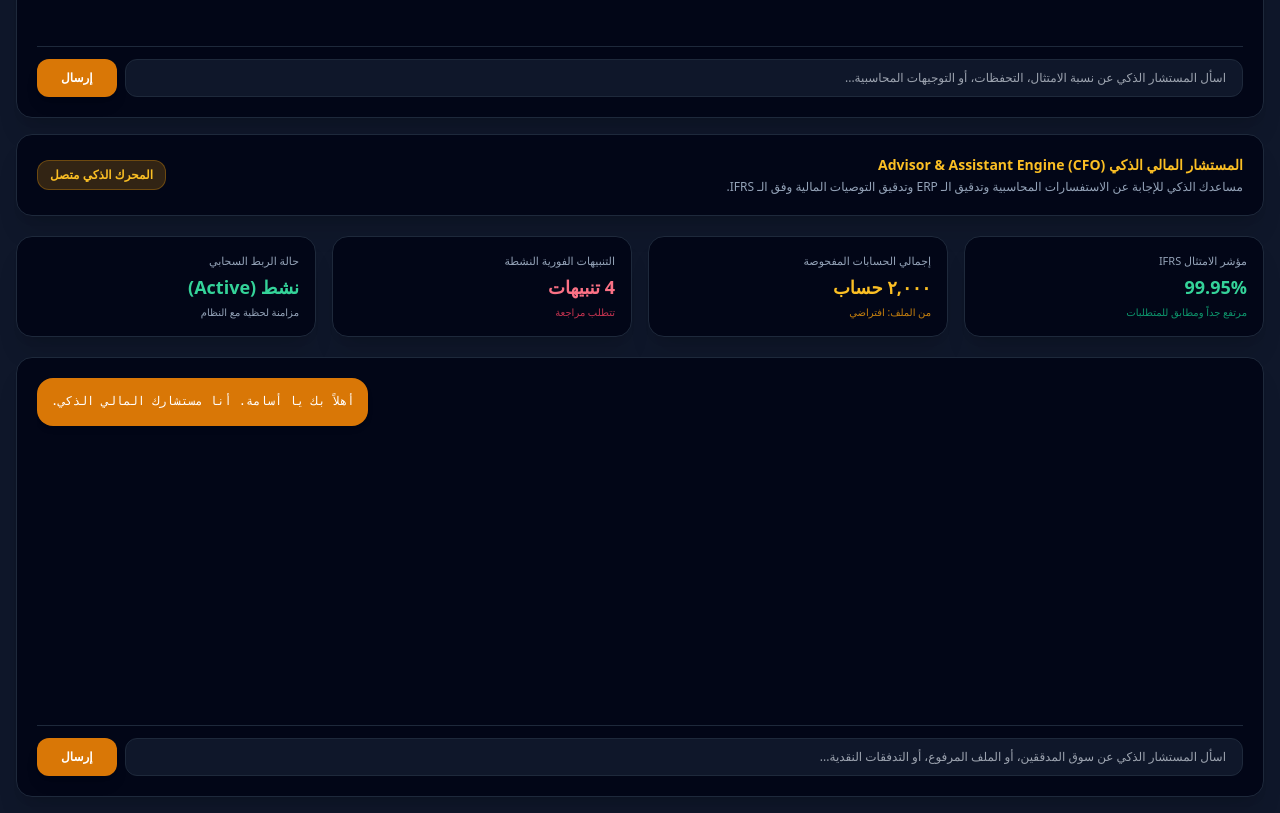
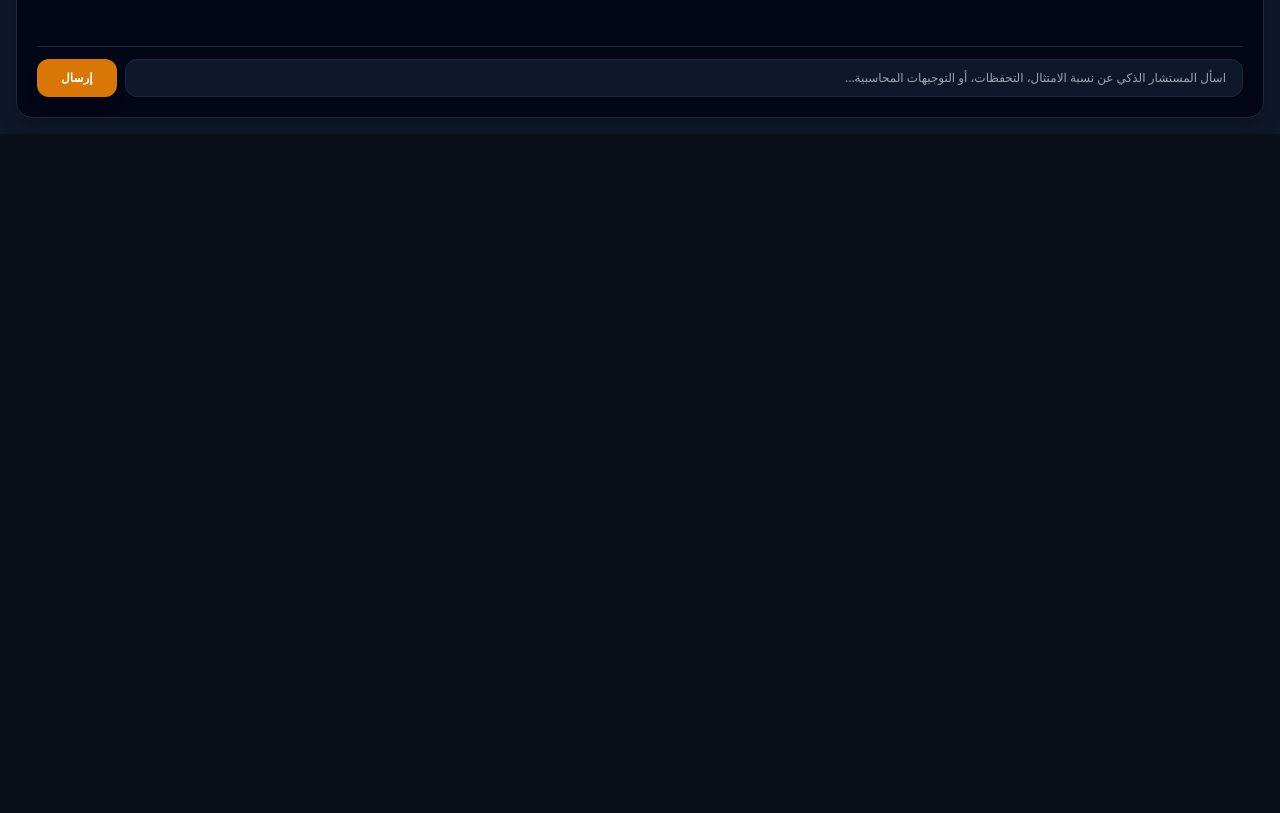
Before and after one commit to osamaabmasoodi-create/SAEIS, a React (Vite) app in the folder client/: page / in a window 1280 px wide. Shown: the part 920-1733 px from the top of the page. After the commit the page ends 1054 px from the top, so only its background shows below. Built offline with nearby package versions, Linux system fonts and the light colour scheme.

Commit message:
fix: remove duplicate cfo advisor view and clean up App.tsx

```diff
--- a/client/src/App.tsx
+++ b/client/src/App.tsx
@@ -302,33 +302,6 @@ export default function App() {
     }, 500);
   };
 
-  const handleSendChat = (e: React.FormEvent) => {
-    e.preventDefault();
-    if (!chatMessage.trim()) return;
-    const userText = chatMessage;
-    setChatHistory(prev => [...prev, { sender: 'user', text: userText }]);
-    setChatMessage('');
-    setTimeout(() => {
-      let aiReply = '';
-      const query = userText.toLowerCase();
-      if (query.includes('market') || query.includes('مكاتب') || query.includes('مدقق')) {
-        const availableCount = auditorsList.filter(a => a.status === 'متاح الآن').length;
-        aiReply = `لدينا ${availableCount} مكاتب تدقيق مستقلة ومتاحة حالياً. يمكنك تصفحهم وطلب الخدمة من تبويب سوق المدققين للمراجعة عن بعد.`;
-      } else if (query.includes('ملف') || query.includes('حساب') || query.includes('صفوف') || query.includes('امتثال')) {
-        if (auditData) {
-          aiReply = `الملف المرفوع حالياً هو ${auditData.fileName || selectedFileName} ويحتوي على ${auditData.totalAccounts || auditData.totalRows || 2000} صفاً حقيقياً، ونسبة الامتثال للمعايير هي ${auditData.complianceRate}%.`;
-        } else {
-          aiReply = 'الملف النشط حالياً هو Nova_2000.xlsx بعدد ٢,٠٠٠ صف ونسبة امتثال ٩٩.٩٥٪.';
-        }
-      } else if (query.includes('سيولة') || query.includes('عجز') || query.includes('تدفقات')) {
-        aiReply = 'المحرك التنبؤي للسيولة: هناك توقع بضغط نقدي محتمل في السيولة خلال شهر نوفمبر، يوصى بمراجعة تبويب التدفقات النقدية.';
-      } else {
-        aiReply = 'أهلاً بك يا أسامة. يمكنك سؤالي عن بيانات الملف المرفوع، سوق المدققين، التدفقات النقدية التنبؤية، أو الزكاة والضرائب.';
-      }
-      setChatHistory(prev => [...prev, { sender: 'ai', text: aiReply }]);
-    }, 800);
-  };
-
   const handleProcessAudit = async (file: File) => {
     try {
       const formData = new FormData();
@@ -502,7 +475,7 @@ export default function App() {
           </button>
         </nav>
 
-        {/* العرض الفرعي للشاشة النشطة */}
+        {/* العرض الفرعي للشاشة النشطة (يحتوي على CfoAdvisorView مرة واحدة فقط) */}
         <main className="flex-1">
           {activeTab === 'analytics' && <AuditAnalytics />}
           {activeTab === 'credit' && <CreditScoringComponent />}
@@ -521,9 +494,6 @@ export default function App() {
           {activeTab === 'fraud_risk' && <FraudRiskMatrixHub />}
           {activeTab === 'variance_hub' && <VarianceAnalysisHub />}
           {activeTab === 'cfo' && <CfoAdvisorView auditData={auditData} />}
-        </main>
-
-        {/* شاشة سوق المدققين المستقلين */}
           {activeTab === 'marketplace' && (
             <div className="flex flex-col gap-5 text-right font-sans h-full" dir="rtl">
               <div className="bg-slate-950 p-5 rounded-2xl border border-slate-800 shadow-xl flex justify-between items-center">
@@ -566,8 +536,6 @@ export default function App() {
               </div>
             </div>
           )}
-
-        {/* شاشة التدفقات النقدية */}
           {activeTab === 'cashflow' && (
             <div className="flex flex-col gap-5 text-right font-sans h-full" dir="rtl">
               <div className="bg-slate-950 p-5 rounded-2xl border border-slate-800 shadow-xl flex justify-between items-center">
@@ -634,8 +602,6 @@ export default function App() {
               </div>
             </div>
           )}
-
-        {/* شاشة التنبيهات الفورية */}
           {activeTab === 'alerts' && (
             <div className="flex flex-col gap-5 text-right font-sans h-full" dir="rtl">
               <div className="bg-slate-950 p-5 rounded-2xl border border-slate-800 shadow-xl flex justify-between items-center">
@@ -674,8 +640,6 @@ export default function App() {
               </div>
             </div>
           )}
-
-        {/* شاشة الزكاة والضرائب واكتشاف الاحتيال */}
           {activeTab === 'tax_fraud' && (
             <div className="flex flex-col gap-5 text-right font-sans h-full" dir="rtl">
               <div className="bg-slate-950 p-5 rounded-2xl border border-slate-800 shadow-xl flex justify-between items-center">
@@ -744,8 +708,6 @@ export default function App() {
               </div>
             </div>
           )}
-
-        {/* شاشة قيود التسوية الآلية */}
           {activeTab === 'adjustments' && (
             <div className="flex flex-col gap-5 text-right font-sans h-full" dir="rtl">
               <div className="bg-slate-950 p-5 rounded-2xl border border-slate-800 shadow-xl flex justify-between items-center">
@@ -804,8 +766,6 @@ export default function App() {
               </div>
             </div>
           )}
-
-        {/* محرك معايير IFRS الشامل */}
           {activeTab === 'ifrs_engine' && (
             <div className="flex flex-col gap-5 text-right font-sans h-full" dir="rtl">
               <div className="bg-slate-950 p-5 rounded-2xl border border-slate-800 shadow-xl flex justify-between items-center">
@@ -874,11 +834,8 @@ export default function App() {
               </div>
             </div>
           )}
-
           {activeTab === 'ifrs' && <AuditRulesIFRS />}
           {activeTab === 'sql' && <SqlViewer />}
-
-        {/* محاكي السيناريوهات */}
           {activeTab === 'simulator' && (
             <div className="flex flex-col gap-5 text-right font-sans h-full" dir="rtl">
               <div className="bg-slate-950 p-5 rounded-2xl border border-slate-800 shadow-xl flex justify-between items-center">
@@ -948,8 +905,6 @@ export default function App() {
               </div>
             </div>
           )}
-
-        {/* الربط المباشر مع ERP والحماية والتشفير */}
           {activeTab === 'erp' && (
             <div className="flex flex-col gap-5 text-right font-sans h-full" dir="rtl">
               <div className="bg-slate-950 p-5 rounded-2xl border border-slate-800 shadow-xl flex justify-between items-center">
@@ -1025,75 +980,9 @@ export default function App() {
               </div>
             </div>
           )}
+        </main>
 
-        {/* المستشار الذكي CFO AI والمربوط بحالة الملف */}
-        {activeTab === 'cfo' && (
-          <div className="flex flex-col gap-5 text-right font-sans h-full" dir="rtl">
-            <div className="bg-slate-950 p-5 rounded-2xl border border-slate-800 shadow-xl flex justify-between items-center">
-              <div>
-                <h2 className="text-sm font-bold text-amber-400 mb-1">المستشار المالي الذكي (CFO) Advisor & Assistant Engine</h2>
-                <p className="text-xs text-slate-400">مساعدك الذكي للإجابة عن الاستفسارات المحاسبية وتدقيق الـ ERP وتدقيق التوصيات المالية وفق الـ IFRS.</p>
-              </div>
-              <span className="px-3 py-1.5 rounded-xl text-xs font-bold bg-amber-500/20 text-amber-400 border border-amber-500/30">
-                المحرك الذكي متصل
-              </span>
-            </div>
-            <div className="grid grid-cols-1 md:grid-cols-4 gap-4">
-              <div className="bg-slate-950 p-4 rounded-2xl border border-slate-800 shadow-xl flex flex-col gap-1">
-                <span className="text-[11px] text-slate-400">مؤشر الامتثال IFRS</span>
-                <span className="text-lg font-bold text-emerald-400">
-                  {auditData ? `${auditData.complianceRate}%` : '99.95%'}
-                </span>
-                <span className="text-[10px] text-emerald-500/80">مرتفع جداً ومطابق للمتطلبات</span>
-              </div>
-              <div className="bg-slate-950 p-4 rounded-2xl border border-slate-800 shadow-xl flex flex-col gap-1">
-                <span className="text-[11px] text-slate-400">إجمالي الحسابات المفحوصة</span>
-                <span className="text-lg font-bold text-amber-400">
-                  {auditData ? `${(auditData.totalAccounts || auditData.totalRows || 2000).toLocaleString()} حساب` : '٢,٠٠٠ حساب'}
-                </span>
-                <span className="text-[10px] text-amber-500/80">من الملف: {auditData?.fileName || selectedFileName || 'افتراضي'}</span>
-              </div>
-              <div className="bg-slate-950 p-4 rounded-2xl border border-slate-800 shadow-xl flex flex-col gap-1">
-                <span className="text-[11px] text-slate-400">التنبيهات الفورية النشطة</span>
-                <span className="text-lg font-bold text-rose-400">{realTimeAlerts.length} تنبيهات</span>
-                <span className="text-[10px] text-rose-500/80">تتطلب مراجعة</span>
-              </div>
-              <div className="bg-slate-950 p-4 rounded-2xl border border-slate-800 shadow-xl flex flex-col gap-1">
-                <span className="text-[11px] text-slate-400">حالة الربط السحابي</span>
-                <span className="text-lg font-bold text-emerald-400">نشط (Active)</span>
-                <span className="text-[10px] text-slate-400">مزامنة لحظية مع النظام</span>
-              </div>
-            </div>
-            <div className="bg-slate-950 p-5 rounded-2xl border border-slate-800 shadow-xl flex flex-col justify-between h-[55vh] overflow-hidden">
-              <div className="flex-1 overflow-y-auto flex flex-col gap-3 pr-2">
-                {chatHistory.map((msg, idx) => (
-                  <div key={idx} className={`flex ${msg.sender === 'user' ? 'justify-start' : 'justify-end'}`}>
-                    <div className={`max-w-[75%] p-3.5 rounded-2xl text-xs leading-relaxed font-mono ${msg.sender === 'user' ? 'bg-slate-900 text-slate-200 border border-slate-800' : 'bg-amber-600 text-white font-medium shadow-md'}`}>
-                      {msg.text}
-                    </div>
-                  </div>
-                ))}
-              </div>
-              <form onSubmit={handleSendChat} className="mt-4 flex gap-2 pt-3 border-t border-slate-800">
-                <input
-                  type="text"
-                  value={chatMessage}
-                  onChange={(e) => setChatMessage(e.target.value)}
-                  placeholder="اسأل المستشار الذكي عن سوق المدققين، أو الملف المرفوع، أو التدفقات النقدية..."
-                  className="flex-1 bg-slate-900 border border-slate-800 rounded-xl px-4 py-2.5 text-xs text-slate-200 focus:outline-none focus:border-amber-500"
-                />
-                <button
-                  type="submit"
-                  className="bg-amber-600 hover:bg-amber-500 text-white font-bold px-6 py-2.5 rounded-xl text-xs transition shadow-lg"
-                >
-                  إرسال
-                </button>
-              </form>
-            </div>
-          </div>
-        )}
-
-        {/* نافذة رفع ملف البيانات المنبثقة (مرة واحدة فقط بدون تكرار) */}
+        {/* نافذة رفع ملف البيانات المنبثقة (مرة واحدة فقط) */}
         {showUploadModal && (
           <div className="fixed inset-0 bg-black/70 backdrop-blur-sm flex items-center justify-center z-50 p-4" dir="rtl">
             <div className="bg-slate-950 border border-slate-800 w-full max-w-md rounded-2xl p-6 shadow-2xl flex flex-col gap-5 relative animate-in fade-in zoom-in-95 duration-150">
```
Lines whose indentation alone changed are shown as unchanged.
